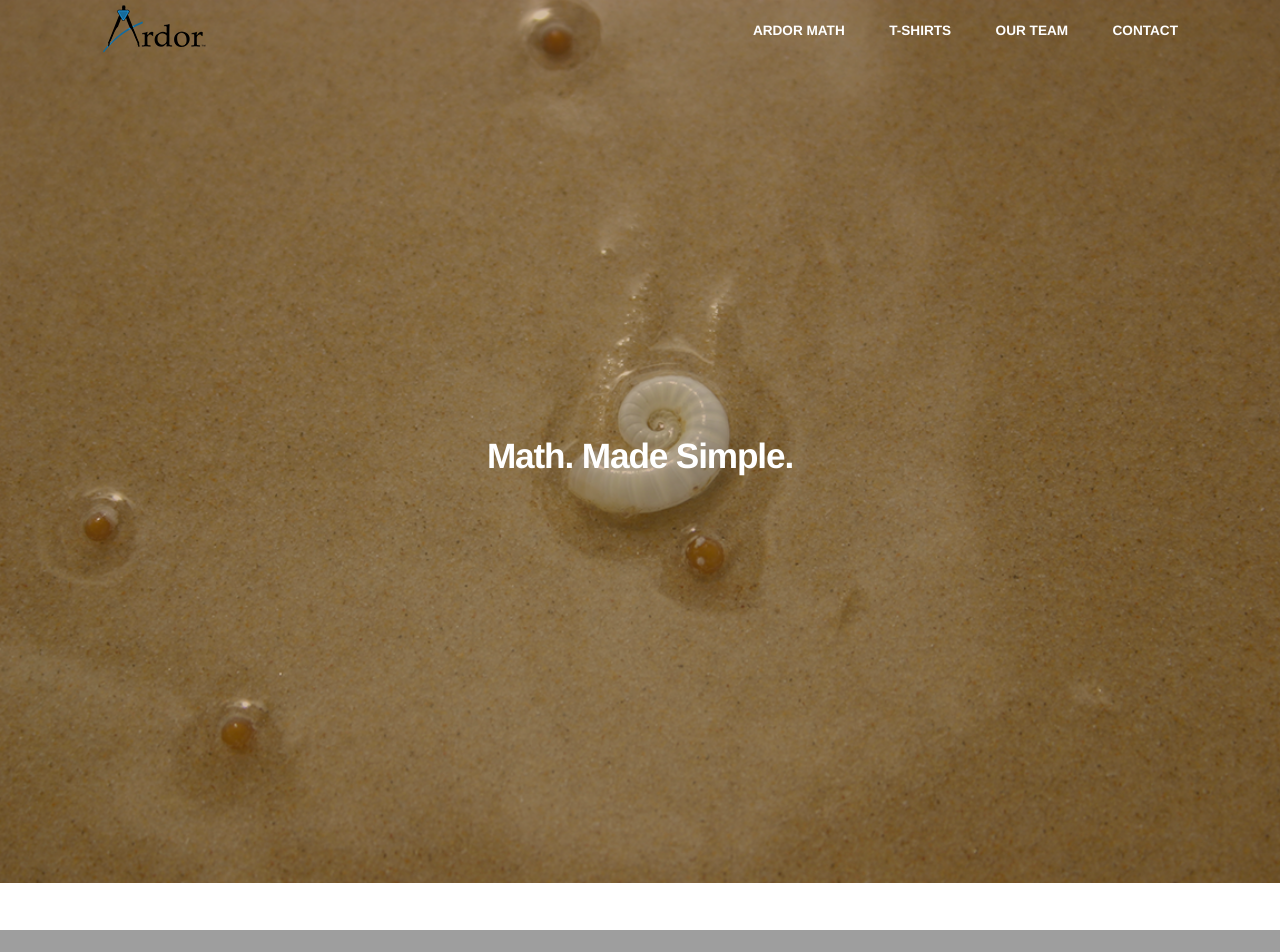
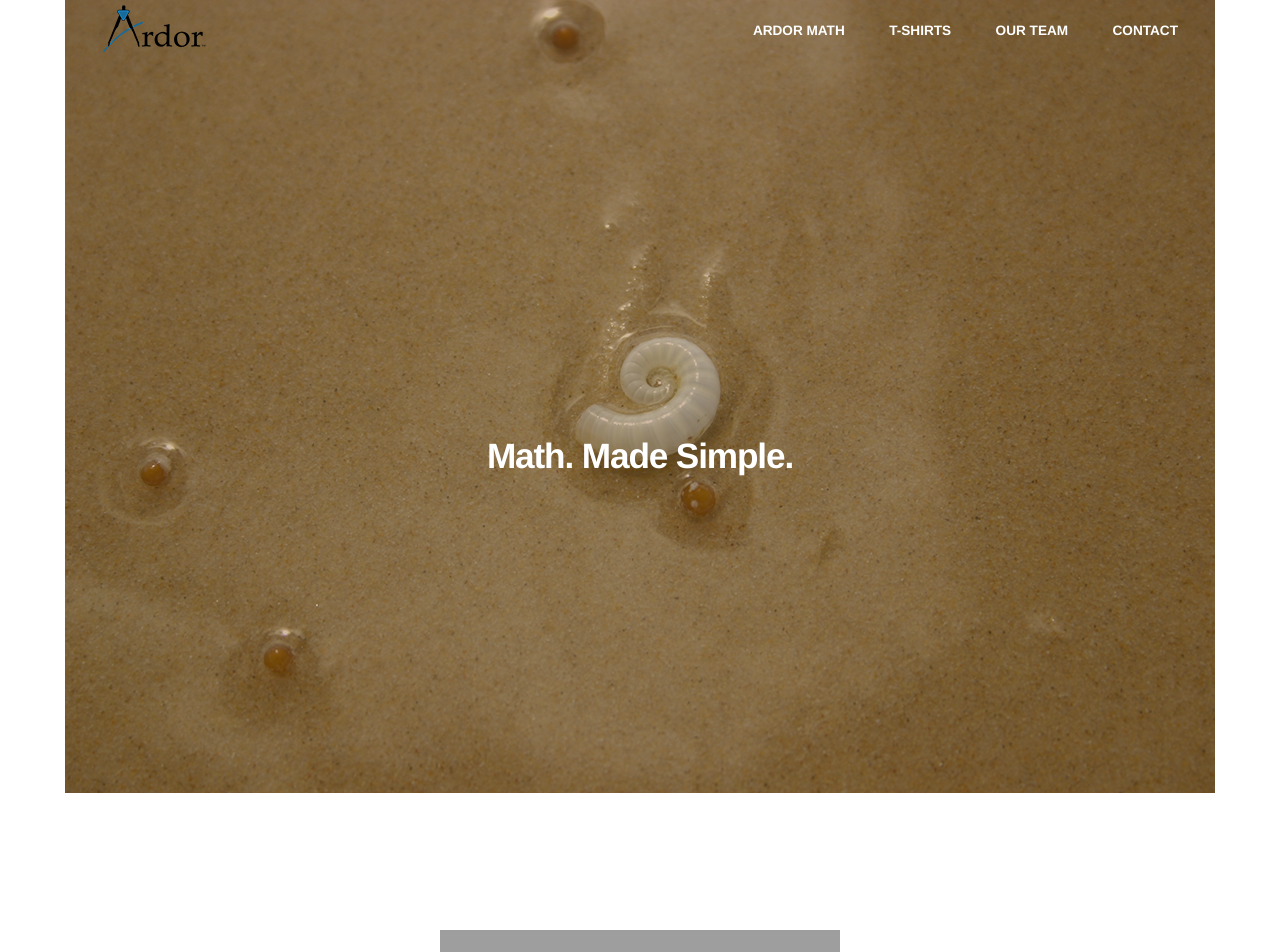
Before and after one commit to ardor-education/ardor-education.github.io, a Jekyll site: the page built from index.html, in a window 1280 px wide and 1400 px high. Shown: the top 952 px of the window. Built offline with Jekyll 4.4.1, drawn with Linux system fonts in a browser that asks for light colours; some web fonts are replaced; grey boxes are pictures that could not be loaded.

Commit message:
retina test

```diff
--- a/_sass/modules/_hero.scss
+++ b/_sass/modules/_hero.scss
@@ -211,7 +211,7 @@
     &.hero--home {
         $hero-image: '../assets/images/bg/home.png';
         @include background(url($hero-image) no-repeat center center fixed);
-        background-size: 100%;
+        max-width: 100%;
         background-color:  $hero-background;
         background-position: top;
     }
@@ -220,7 +220,7 @@
     &.hero--about {
         $hero-image: '../assets/images/bg/about.png';
         @include background(url($hero-image) no-repeat center center fixed);
-        background-size: 100%;
+        max-width: 100%;
         background-color:  $hero-background;
         background-position: top;
         background-repeat: no-repeat;
@@ -230,7 +230,7 @@
     &.hero--team {
         $hero-image: '../assets/images/bg/team.png';
         @include background(url($hero-image) no-repeat center center fixed);
-        background-size: 100%;
+        max-width: 100%;
         background-color:  $hero-background;
         background-position: top;
         background-repeat: no-repeat;
@@ -241,7 +241,7 @@
     &.hero--contact {
         $hero-image: '../assets/images/bg/contact.png';
         @include background(url($hero-image) no-repeat center center fixed);
-        background-size: 100%;
+        max-width: 100%;
         background-color:  $hero-background;
         background-position: top;
         background-repeat: no-repeat;
@@ -251,7 +251,7 @@
     &.hero--ardormath {
         $hero-image: '../assets/images/bg/ardormath.png';
         @include background(url($hero-image) no-repeat fixed);
-        width: 100%;
+        max-width: 100%;
         background-color:  $hero-background;
         background-position: top;
         background-repeat: no-repeat;
@@ -260,6 +260,7 @@
         $hero-image: '../assets/images/bg/amath-showcase-teacher.png';
         @include background(url($hero-image) no-repeat fixed);
         background-color:  $hero-background;
+        max-width: 100%;
         background-position: top;
         background-repeat: no-repeat;
         //background-size: cover;
```
